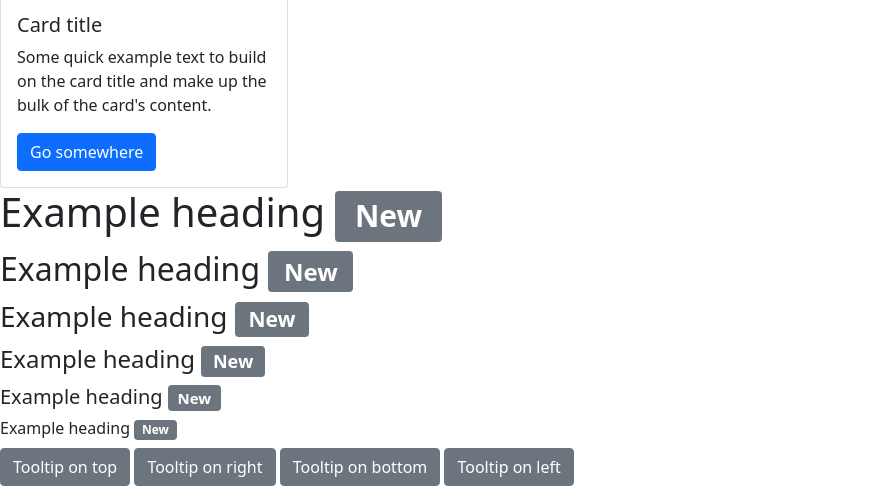
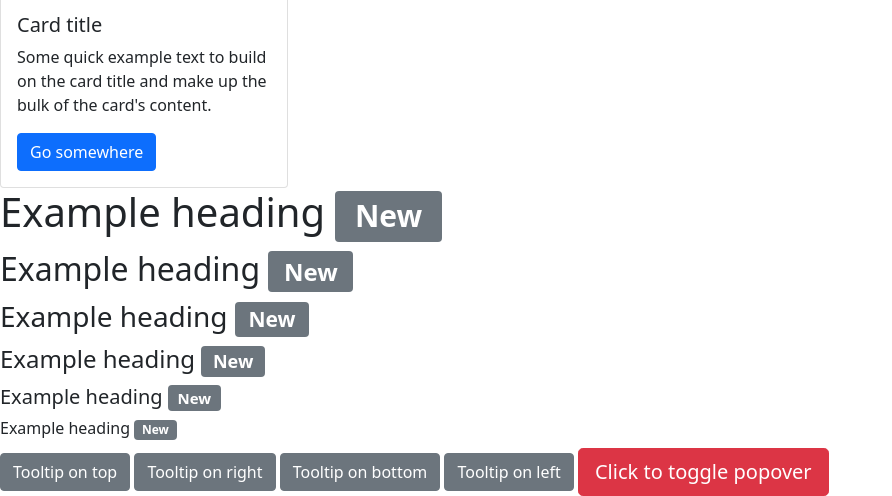
Before and after one commit to selinankuna/demo-git, a plain HTML site: page index.html in a window 1280 px wide. Shown: the part 1332-1828 px from the top of the page, without its empty margins (0-892 px from the left). Drawn offline with nearby package versions, Linux system fonts and the light colour scheme.

Commit message:
collapse

```diff
--- a/index.html
+++ b/index.html
@@ -153,6 +153,8 @@
     Tooltip on left
   </button>
 
+  <button type="button" class="btn btn-lg btn-danger" data-bs-toggle="popover" title="Popover title" data-bs-content="And here's some amazing content. It's very engaging. Right?">Click to toggle popover</button>
+
 
     <!-- Option 1: Bootstrap Bundle with Popper -->
     <script src="https://cdn.jsdelivr.net/npm/bootstrap@5.1.3/dist/js/bootstrap.bundle.min.js" integrity="sha384-ka7Sk0Gln4gmtz2MlQnikT1wXgYsOg+OMhuP+IlRH9sENBO0LRn5q+8nbTov4+1p" crossorigin="anonymous"></script>
```
